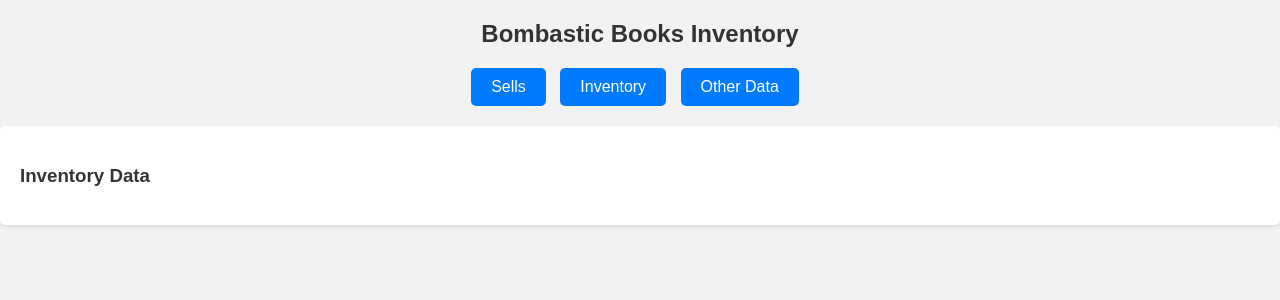
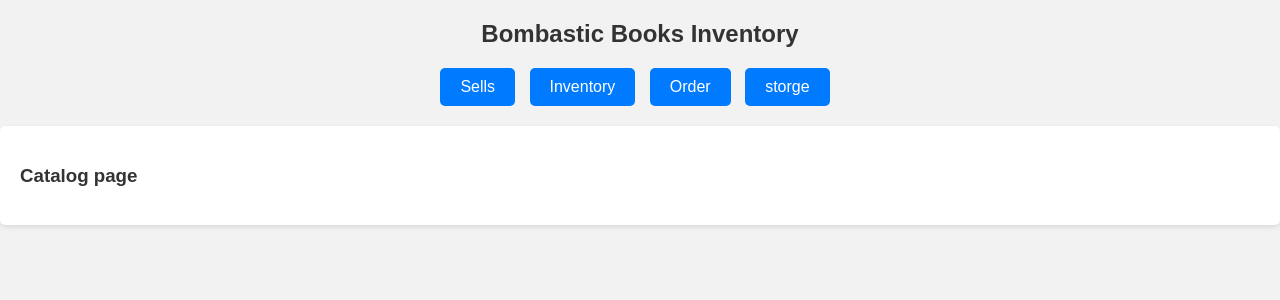
Before and after one commit to Volatar/Bombastic-Bookstore, a Flask app: page /Catalog in a window 1280 px wide. Shown: the top 300 px of the page. Run offline with Flask 3, Linux system fonts and the light colour scheme.

Commit message:
adding some later on code

```diff
--- a/templates/Catalog.html
+++ b/templates/Catalog.html
@@ -29,13 +29,38 @@
         -->
         <a href="{{ url_for('show_inventory', data_type='sells') }}">Sells</a>
         <a href="{{ url_for('show_inventory', data_type='inventory') }}">Inventory</a>
-        <a href="{{ url_for('show_inventory', data_type='other') }}">Other Data</a>
+        <a href="{{ url_for('show_inventory', data_type='order') }}">Order</a>
+        <a href="{{ url_for('show_inventory', data_type='storge') }}">storge</a>
     </nav>
 
     <div id="data-container">
         {% if data_type %}
-            <h3>{{ data_type.capitalize() }} Data</h3>
+            <h3>{{ data_type.capitalize() }}</h3>
             <p>{{ data }}</p>
+            {% if data_type == 'order' %}
+                <div>
+                    <input type="text" id="searchKeyword" placeholder="Search for ISBN" />
+                    <button id="searchButton" book_title="">Search</button>
+                    <button>+</button>
+                    <button>-</button>
+                    {# This is a Jinja2 comment block
+                    <!-- When the Search bar is done we can implement this
+                        if ISBN != ''
+                            <div class="info">
+                                <p><strong>Title:</strong> {{ data.get('title', '') }}</p>
+                                <p><strong>Author:</strong> {{ data.get('author', '') }}</p>
+                                <p><strong>Categories:</strong> {{ data.get('categories', '') }}</p>
+                                <p><strong>Genres:</strong> {{ data.get('genres', '') }}</p>
+                                <p><strong>Publisher:</strong> {{ data.get('publisher', '') }}</p>
+                                <p><strong>Publish Date:</strong> {{ data.get('publish_date', '') }}</p>
+                                <p><strong>ISBN:</strong> {{ data.get('isbn', '') }}</p>
+                                <p><strong>Price:</strong> {{ data.get('price', '') }}</p>
+                            </div>
+                        endif
+                    -->
+                    #}
+                </div>
+            {% endif %}
         {% endif %}
     </div>
 </body>
--- a/web_app_main.py
+++ b/web_app_main.py
@@ -46,14 +46,15 @@ def display():
 # This functions adds a placeholder display page, accessed by logging in
 @app.route("/Catalog")
 def inventory():
-    return render_template('Catalog.html', data_type='inventory')
+    return render_template('Catalog.html', data_type='Catalog Page')
 
 @app.route('/Catalog/<data_type>')
 def show_inventory(data_type):
     data = {
         'sells': 'This is the sells data.',
         'inventory': 'This is the inventory data.',
-        'other': 'This is some other data.'
+        'order': 'This is the Order page.',
+        'storge': 'This is some storge data.'
     }
     return render_template('Catalog.html', data_type=data_type, data=data.get(data_type, ''))
 
```
